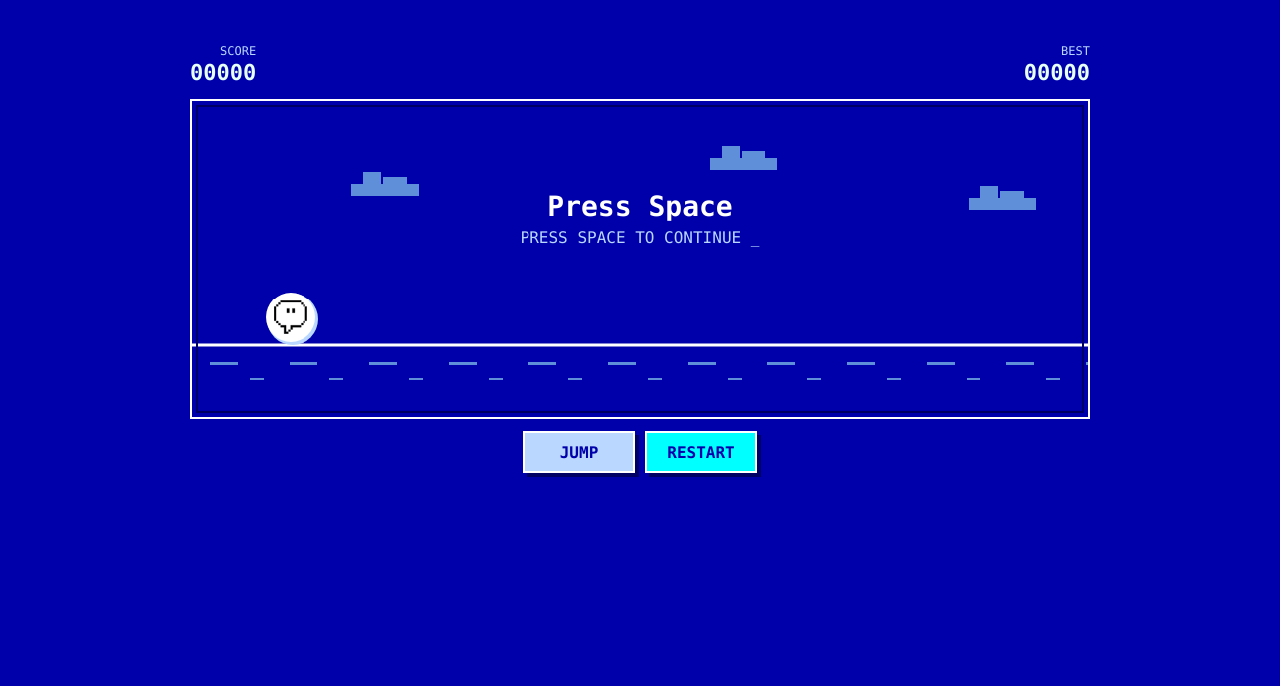
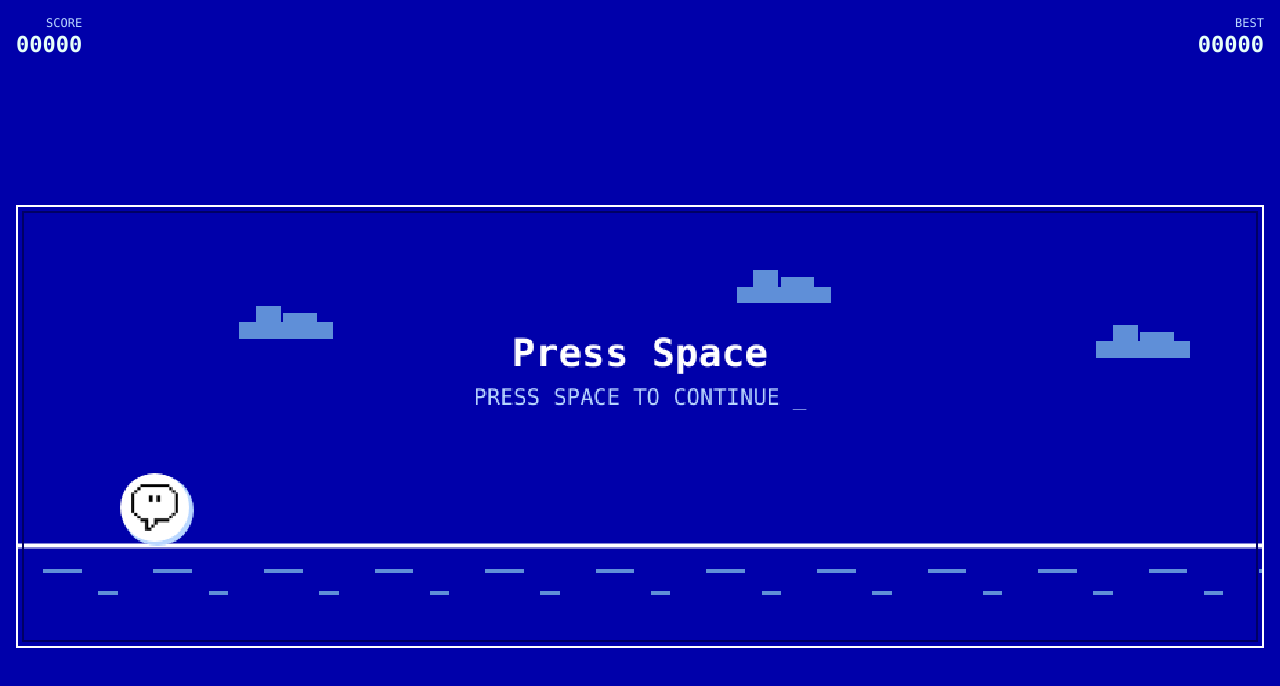
Before and after one commit to max/vite-example-platformer, a React (Vite) app: page / in a window 1280 px wide. Shown: the top 686 px of the page. Built offline with nearby package versions, Linux system fonts and the light colour scheme.

Commit message:
Make game full frame

```diff
--- a/src/main.jsx
+++ b/src/main.jsx
@@ -361,8 +361,22 @@ function App() {
     };
   });
 
+  const handlePointerDown = () => {
+    jump();
+  };
+
+  const handlePointerUp = () => {
+    cutJumpShort();
+  };
+
   return (
-    <main className="game-shell" aria-label="Nosy Run">
+    <main
+      className="game-shell"
+      aria-label="Nosy Run"
+      onPointerDown={handlePointerDown}
+      onPointerUp={handlePointerUp}
+      onPointerCancel={handlePointerUp}
+    >
       <section className="hud" aria-label="Game status">
         <div>
           <span className="label">Score</span>
@@ -374,10 +388,6 @@ function App() {
         </div>
       </section>
       <canvas ref={canvasRef} width="900" height="320" aria-label="Nosy Run game canvas" />
-      <div className="controls">
-        <button type="button" onClick={jump}>Jump</button>
-        <button type="button" className="restart-button" onClick={reset}>Restart</button>
-      </div>
     </main>
   );
 }
--- a/src/styles.css
+++ b/src/styles.css
@@ -18,28 +18,33 @@
 
 html,
 body {
+  height: 100%;
+  min-height: 100%;
+}
+
+#root {
   min-height: 100%;
 }
 
 body {
   margin: 0;
-  align-items: center;
   background: var(--screen);
   color: var(--ink);
-  display: flex;
   font-family: ui-monospace, SFMono-Regular, Menlo, Monaco, Consolas, "Liberation Mono", monospace;
-  justify-content: center;
-  padding: 28px;
+  overflow: hidden;
   text-shadow: none;
 }
 
 .game-shell {
   background: var(--panel);
   display: grid;
-  gap: 12px;
-  max-width: 960px;
+  gap: 10px;
+  grid-template-rows: min-content 1fr;
+  height: 100vh;
   padding: 16px;
-  width: min(100%, 960px);
+  touch-action: none;
+  user-select: none;
+  width: 100vw;
 }
 
 .hud {
@@ -75,66 +80,22 @@ canvas {
   background: var(--screen);
   border: 2px solid var(--line);
   display: block;
-  height: clamp(240px, 42vh, 320px);
   image-rendering: pixelated;
   outline: 2px solid var(--shadow);
   outline-offset: -8px;
   justify-self: center;
   max-width: 100%;
-  width: auto;
-}
-
-.controls {
-  display: flex;
-  gap: 10px;
-  justify-content: center;
-}
-
-button {
-  appearance: none;
-  background: var(--accent);
-  border: 2px solid var(--line);
-  border-radius: 0;
-  box-shadow: 4px 4px 0 var(--shadow);
-  color: #0000aa;
-  cursor: pointer;
-  font: inherit;
-  font-weight: 700;
-  min-height: 42px;
-  min-width: 112px;
-  padding: 0 18px;
-  text-transform: uppercase;
-}
-
-button:active {
-  background: var(--accent-pressed);
-  box-shadow: 2px 2px 0 var(--shadow);
-  transform: translate(2px, 2px);
-}
-
-.restart-button {
-  background: var(--danger);
-  color: #0000aa;
+  max-height: 100%;
+  place-self: center;
+  width: min(100%, calc((100vh - 88px) * 45 / 16));
 }
 
 @media (max-width: 620px) {
-  body {
-    align-items: start;
-    padding: 16px 10px;
-  }
-
   .hud {
     justify-content: space-between;
   }
 
   canvas {
     aspect-ratio: 45 / 16;
-    height: auto;
-    width: 100%;
-  }
-
-  .controls {
-    display: grid;
-    grid-template-columns: 1fr 1fr;
   }
 }
```
